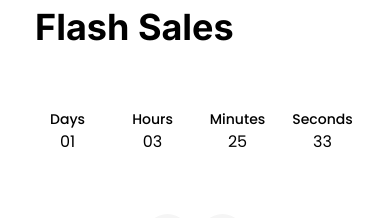
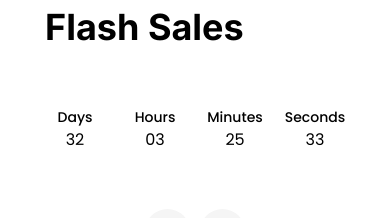
Before and after one commit to Hassan-Ghorab/React-Ecommerce-App, a React (Vite) app: page / in a window 390 px wide. Shown: the part 1320-1538 px from the top of the page. Built offline with nearby package versions, Linux system fonts and the light colour scheme; no server answers; the database is empty.

Commit message:
fixing some errors

```diff
--- a/src/components/ProductOffer.jsx
+++ b/src/components/ProductOffer.jsx
@@ -10,7 +10,7 @@ function ProductOffer() {
           <h4>{i18n.t('offer.greenTitle')}</h4>
           <h2>{i18n.t('offer.title')}</h2>
           <div className={styles.offerCountdownTimer}>
-            <CountdownTimer time={'May 15, 2024 00:00:00'} />
+            <CountdownTimer time={'June 15, 2024 00:00:00'} />
           </div>
           <button>{i18n.t('offer.buyNow')}!</button>
         </div>
--- a/src/components/ProductOffer.module.css
+++ b/src/components/ProductOffer.module.css
@@ -20,7 +20,6 @@
 }
 
 .offerCountdownTimer div {
-
 }
 
 .productOfferText h4 {
@@ -46,5 +45,6 @@
 @media (max-width: 767px) {
   .productOffer {
     flex-direction: column;
+    height: 700px;
   }
 }
--- a/src/components/products/CountdownTimer.module.css
+++ b/src/components/products/CountdownTimer.module.css
@@ -48,8 +48,8 @@
     flex-direction: column;
     justify-content: center;
     align-items: center;
-    width: 65px;
-    height: 65px;
+    width: 60px;
+    height: 60px;
     color: #000;
     border-radius: 50%;
     background-color: #fff;
--- a/src/pages/Home.jsx
+++ b/src/pages/Home.jsx
@@ -50,7 +50,7 @@ function Home() {
               {i18n.t('FlashSales.flashSales')}
             </h2>
           </div>
-          <CountdownTimer time={'May 15, 2024 00:00:00'} />
+          <CountdownTimer time={'June 15, 2024 00:00:00'} />
         </ProductTitle>
       </Product>
 
```
